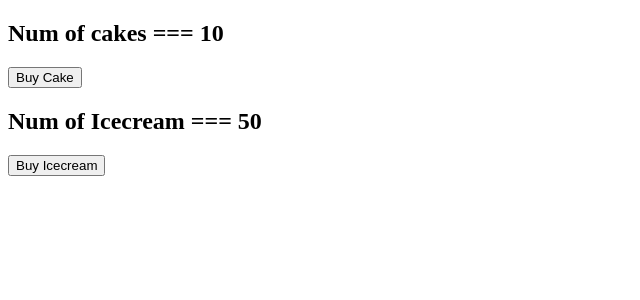
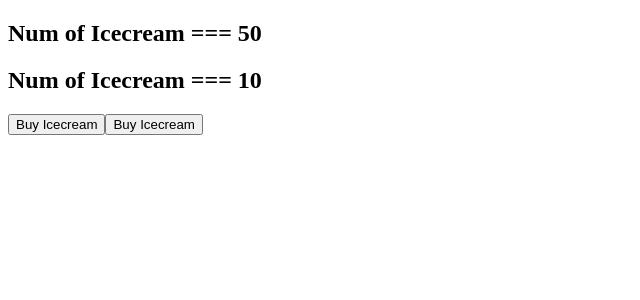
Before and after one commit to karenbarseghyan/react-redux, a React (Create React App) app: page / in a window 1280 px wide. Shown: the top 300 px of the page, without its empty margins (0-640 px from the left). Built offline with nearby package versions, Linux system fonts and the light colour scheme.

Commit message:
Two Components state implemantion in a single one

```diff
--- a/src/App.js
+++ b/src/App.js
@@ -1,17 +1,19 @@
 import { Provider } from "react-redux";
 import store from "./redux/store";
 // import CakeContainer from "./components/CakeContainer";
-import HooksCakeContainer from "./components/HooksCakeContainer";
-import HooksIcecreamContainer from "./components/HooksIcecreamContainer";
+// import HooksCakeContainer from "./components/HooksCakeContainer";
+// import HooksIcecreamContainer from "./components/HooksIcecreamContainer";
+import CakeIcecreamContainer from "./components/CakeIcecreamContainer"
 
 
 function App() {
   return (
     <Provider store={store}>
        <div>
-         <HooksCakeContainer />
+         {/* <HooksCakeContainer /> */}
         {/* <CakeContainer /> */}
-        <HooksIcecreamContainer />
+        {/* <HooksIcecreamContainer /> */}
+        <CakeIcecreamContainer />
       </div>
     </Provider>
 
--- /dev/null
+++ b/src/components/CakeIcecreamContainer.js
@@ -0,0 +1,21 @@
+import React from 'react'
+import { useSelector, useDispatch} from 'react-redux'
+import { buyIcecream, buyCake} from '../redux'
+
+function HooksIcecreamContainer(props) {
+    const numOfIcecream = useSelector(state => state.icecream.numOfIcecream)
+    const numOfCakes = useSelector(state => state.cake.numOfCakes)
+
+    const dispatch = useDispatch()
+
+    return (
+        <div>
+            <h2>Num of Icecream === {numOfIcecream} </h2>
+            <h2>Num of Icecream === {numOfCakes} </h2>
+            <button onClick={() => dispatch(buyIcecream())}>Buy Icecream</button>
+            <button onClick={() => dispatch(buyCake())}>Buy Icecream</button>
+        </div>
+    )
+}
+
+export default HooksIcecreamContainer
```
